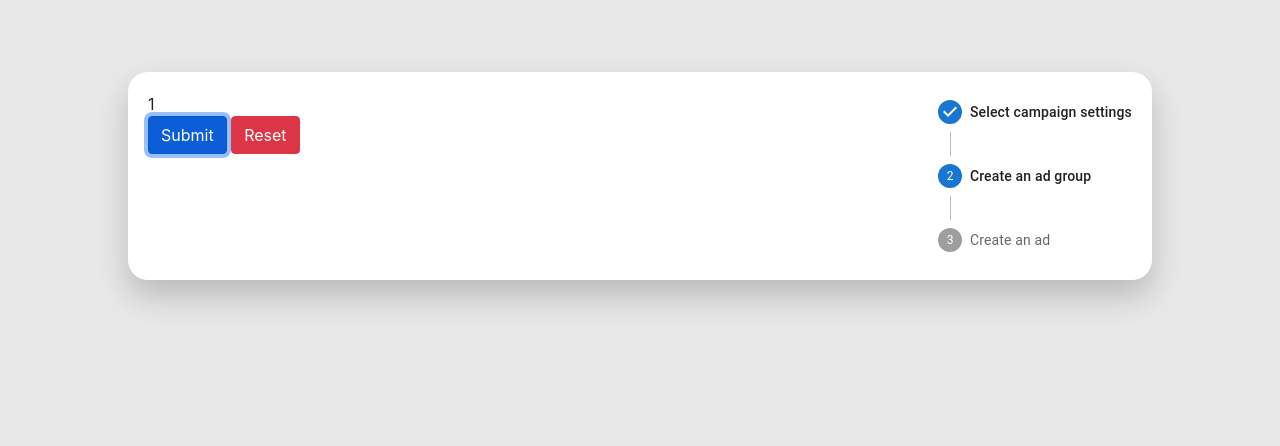
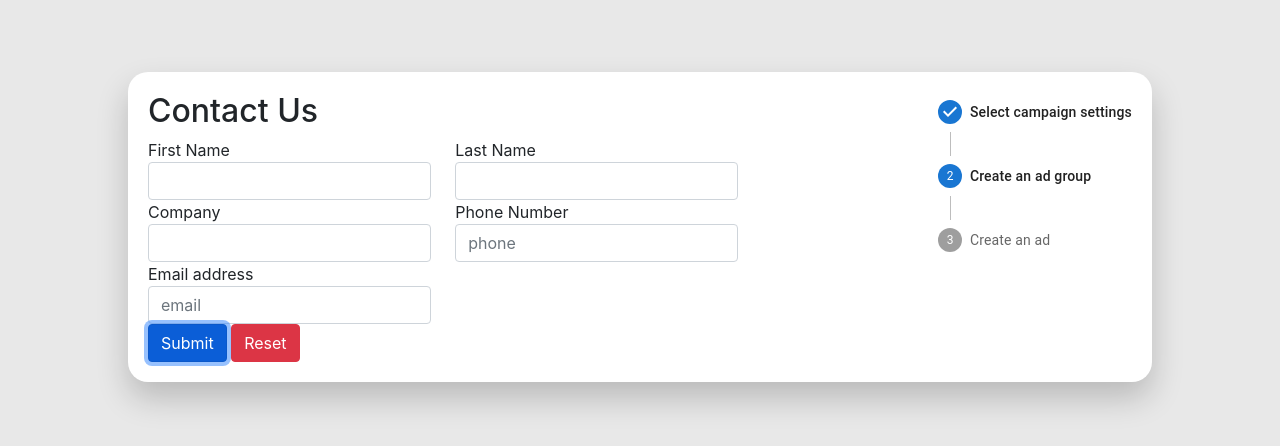
Before and after one commit to naveenkosigi/react-pwa-boilerplate, a React (Create React App) app: page / in a window 1280 px wide. Both pictures are taken after typing "Sample", "Sample" into the empty fields and a click on the button "Submit". Shown: the top 446 px of the page. Built offline with nearby package versions, Linux system fonts and the light colour scheme.

Commit message:
added more content to demojourney

```diff
--- a/src/pages/demoJourney.jsx
+++ b/src/pages/demoJourney.jsx
@@ -1,7 +1,7 @@
 import { Journey } from "../UI/journey";
 
 export default function DemoJourney() {
-  return <Journey nextStepperContent={nextStepperContent} preSave={preSave}/>;
+  return <Journey nextStepperContent={nextStepperContent} preSave={preSave} />;
 }
 
 function nextStepperContent(stepCount) {
@@ -39,10 +39,111 @@ function nextStepperContent(stepCount) {
         </div>
       </div>
     );
+  } else if (stepCount == 1) {
+    return (
+      <div>
+        <h2>Contact Us</h2>
+        <div class="row">
+          <div class="col-md-6">
+            <div class="form-group">
+              <label for="first">First Name</label>
+              <input
+                type="text"
+                class="form-control"
+                placeholder=""
+                id="first"
+                required
+              />
+            </div>
+          </div>
+
+          <div class="col-md-6">
+            <div class="form-group">
+              <label for="last">Last Name</label>
+              <input
+                type="text"
+                class="form-control"
+                placeholder=""
+                id="last"
+                required
+              />
+            </div>
+          </div>
+        </div>
+
+        <div class="row">
+          <div class="col-md-6">
+            <div class="form-group">
+              <label for="company">Company</label>
+              <input
+                type="text"
+                class="form-control"
+                placeholder=""
+                id="company"
+                required
+              />
+            </div>
+          </div>
+
+          <div class="col-md-6">
+            <div class="form-group">
+              <label for="phone">Phone Number</label>
+              <input
+                type="tel"
+                class="form-control"
+                id="phone"
+                placeholder="phone"
+                required
+              />
+            </div>
+          </div>
+        </div>
+        <div class="row">
+          <div class="col-md-6">
+            <div class="form-group">
+              <label for="email">Email address</label>
+              <input
+                type="email"
+                class="form-control"
+                id="email"
+                placeholder="email"
+                required
+              />
+            </div>
+          </div>
+        </div>
+      </div>
+    );
+  }
+  else if(stepCount === 2){
+    return(
+      <div>
+        <label for="contact-preference">When is the best time of day to reach you?</label>
+    <div class="radio">
+      <label>
+        <input type="radio" name="contact-preference" id="contact-preference" value="am" required/>Morning
+      </label>
+    </div>
+    <div class="radio">
+      <label>
+        <input type="radio" name="contact-preference" id="contact-preference" value="pm" required/>Evening
+      </label>
+    </div>
+
+    <label for="newsletter">Would you like to recieve our email newsletter?</label>
+    <div class="checkbox">
+
+      <label>
+        <input type="checkbox" value="Sure!" id="newsletter"/> Sure!
+      </label>
+    </div>
+
+      </div>
+    )
   }
   return <div>{stepCount}</div>;
 }
 
-function preSave(step){
+function preSave(step) {
   console.log("called child method");
 }
```
